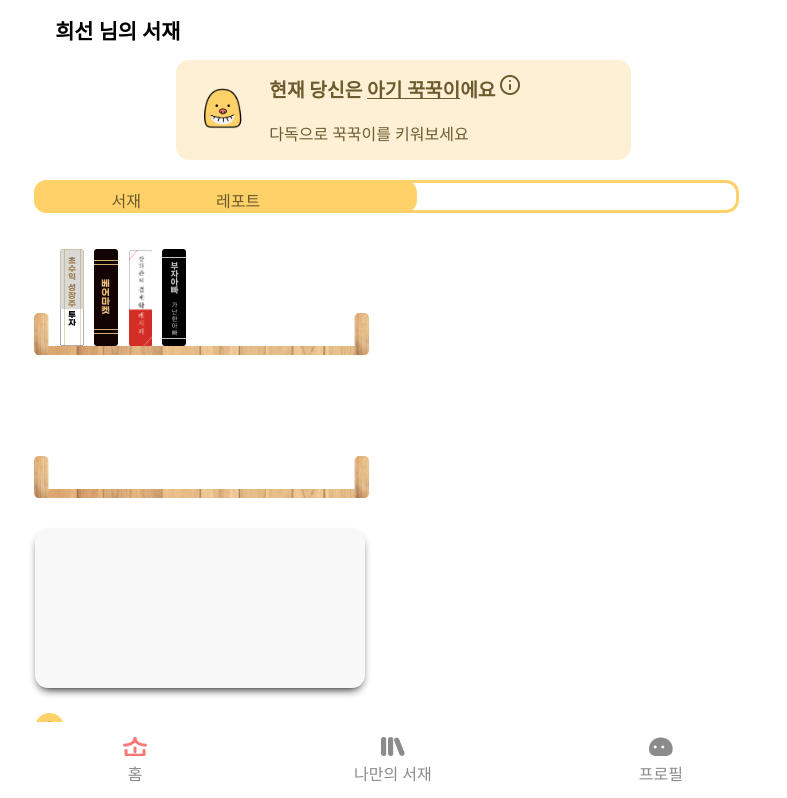
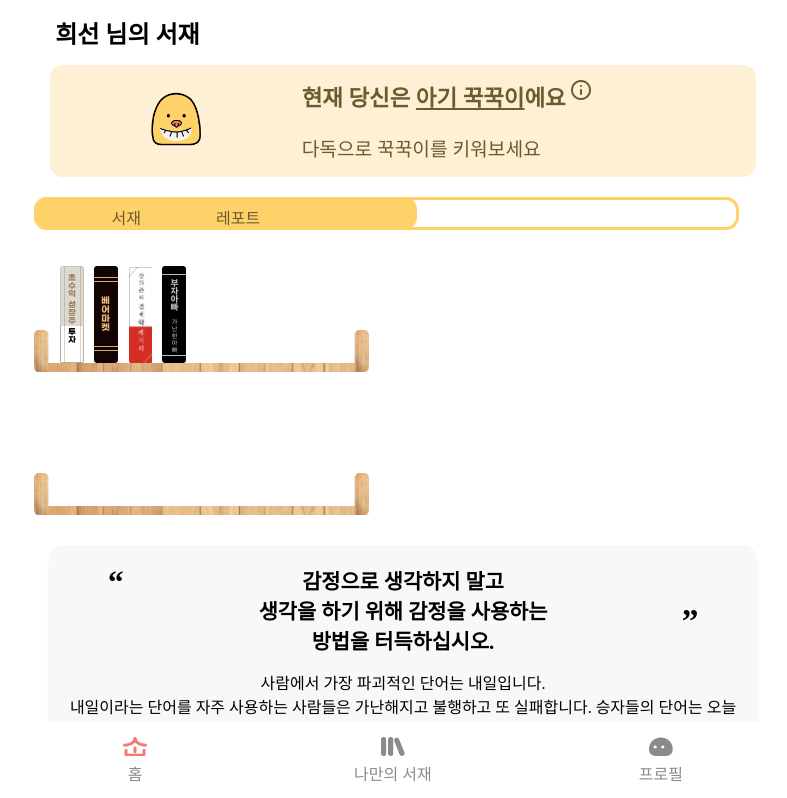
Before and after one commit to 21yuyu99/kkuckdam_frontend, a Next.js app: page /library in a window 1280 px wide. Shown: the top 798 px of the page, without its empty margins (237-1024 px from the left). Built offline with nearby package versions, Linux system fonts and the light colour scheme; a web font is replaced by a local one.

Commit message:
꾹꾹이 배너 반응형 수정, reviewBanner 퍼블리싱

```diff
--- a/components/kkuk/index.tsx
+++ b/components/kkuk/index.tsx
@@ -1,4 +1,4 @@
-import { Container, Title, KkukkkukContainer, TextContainer, IconWrapper, NormalText, UnderlinedText, InformText, TopContainer, CharacterWrapper, InformIconWrapper } from "./kkuk.style"
+import { Container, Title, KkukkkukContainer, TextContainer, IconWrapper, NormalText, UnderlinedText, InformText, TopContainer, CharacterWrapper, InformIconWrapper, MainText } from "./kkuk.style"
 import Image from "next/image";
 import babyKkuck from "@/public/img/library/character/babyKkuck.png";
 import informIcon from "@/public/img/library/informicon.png";
@@ -12,9 +12,9 @@ export const KkukBanner = () => {
                 </CharacterWrapper>
                 <TextContainer>
                     <TopContainer>
-                        <NormalText>현재 당신은&nbsp;</NormalText>
-                        <UnderlinedText>아기 꾹꾹이</UnderlinedText>
-                        <NormalText>에요</NormalText>
+                        <MainText underline={false}>현재 당신은&nbsp;</MainText>
+                        <MainText underline={true}>아기 꾹꾹이</MainText>
+                        <MainText underline={false}>에요</MainText>
                         <InformIconWrapper>
                             <Image src={informIcon} alt="꾹꾹이 설명서" width={20} height={20}/>
                         </InformIconWrapper>
--- a/components/kkuk/kkuk.style.ts
+++ b/components/kkuk/kkuk.style.ts
@@ -16,6 +16,9 @@ export const Title = styled.h2`
   width:92%;
   font-family:Gmarket Sans;
   font-weight:600;
+  @media(min-width:600px){
+    font-size:1.5em;
+  }
 `
 export const KkukkkukContainer = styled.div`
   margin:auto;
@@ -25,7 +28,6 @@ export const KkukkkukContainer = styled.div`
   background-color: #FDF0D4;
   align-items:center;
   padding : 15px;
-  max-width:455px;
   @media(max-width:345px){
     width:100%;
   }
@@ -35,26 +37,28 @@ font-family:Gmarket Sans;
 width:85%;
 padding-left:15px;
 white-space:nowrap;
+@media(min-width:600px){
+  width:80%;
+  padding-left:15%;
+}
 `
-export const NormalText = styled.p`
+export const MainText = styled.p<{underline:boolean}>`
   font-size:1.2em;
   color: #6D5A2F;
   display:inline;
   @media(max-width:345px){
     font-size:1em;
   }
-`
-export const UnderlinedText = styled.p`
-  font-size:1.2em;
-  color: #6D5A2F;
-  display:inline;
-  text-decoration:underline;
-  @media(max-width:345px){
-    font-size:1em;
+  @media(min-width:600px){
+    font-size:1.4em;
   }
+  ${props=>props.underline == true?`text-decoration:underline;`:``}
 `
 export const InformText = styled.p`
   color: #6D5A2F;
+  @media(min-width:600px){
+    font-size:1.2em;
+  }
 `
 export const TopContainer = styled.div`
 display:flex;
@@ -63,6 +67,14 @@ font-weight:700;
 export const CharacterWrapper = styled.div`
 width:15%;
 text-align:center;
+@media(min-width:600px){
+  width:20%;
+  padding-left:12%;
+  >img{
+    width:60px;
+    height:55px;
+  }
+}
 `
 export const InformIconWrapper = styled.div`
 padding-left:5px;
--- a/components/reviewbanner/index.tsx
+++ b/components/reviewbanner/index.tsx
@@ -1,4 +1,4 @@
-import { ReviewContainer } from "./lib_review.style"
+import { Explain, FirstQuote, LastQuote, MainSaying, MainSayingContainer, ReviewContainer } from "./review.style"
 import Image from 'next/image';
 
 import BannerReview from "@/public/img/library/review.png"
@@ -6,23 +6,25 @@ import BannerReview from "@/public/img/library/review.png"
 export const ReviewBanner = () =>{
     return(
             <ReviewContainer>
-                {/* <First_quote>
-                    <span>"</span>
-                </First_quote>
-
-                <MainSaying>
-                    <p>감정으로 생각하지 말고</p>
-                    <p>생각을 하기 위해 감정을 사용하는</p>
-                    <p>방법을 터득하십시오.</p>
-                    <span>"</span>
-                </MainSaying>
-
+                <MainSayingContainer>
+                    <FirstQuote>
+                        “
+                    </FirstQuote>
+                    <MainSaying>
+                        <p>감정으로 생각하지 말고</p>
+                        <p>생각을 하기 위해 감정을 사용하는</p>
+                        <p>방법을 터득하십시오.</p>
+                        {/* 감정으로 생각하기 말고 생각을 하기 위해 감정을 사용하는 방법을 터득하십시오. */}
+                    </MainSaying>
+                    <LastQuote>
+                        ”
+                    </LastQuote>
+                </MainSayingContainer>
                 <Explain>
                     <p>사람에서 가장 파괴적인 단어는 내일입니다.</p>
-                    <p>내일이라는 단어를 자주 사용하는 사람들은 가난해지고 불행하고 또 실패합니다.</p>
-                    <p>승자들의 단어는 오늘입니다. 당신의 일생을 바꾸는 단어 또한 오늘입니다.</p>
-                </Explain> */}
-
+                    <p>내일이라는 단어를 자주 사용하는 사람들은 가난해지고 불행하고 또 실패합니다.
+                    승자들의 단어는 오늘입니다. 당신의 일생을 바꾸는 단어 또한 오늘입니다.</p>
+                    </Explain>
             </ReviewContainer>
 
     )
--- a/components/reviewbanner/lib_review.style.tsx
+++ /dev/null
@@ -1,28 +0,0 @@
-import styled from "styled-components";
-
-
-
-export const ReviewContainer = styled.div`
-    width : 330px;
-    height : 160px;
-    margin-top : 30px;
-    margin-left : 15px;
-    border-radius:13px;
-    background-color : #F8F8F8;
-    box-shadow : 0 5px 10px -4px black;
-`
-
-export const First_quote = styled.div`
-
-`
-
-export const MainSaying = styled.div`
-    display : flex;
-    justify-content: center
-    align-items: center;
-
-`
-
-export const Explain = styled.div`
-
-`
--- /dev/null
+++ b/components/reviewbanner/review.style.tsx
@@ -0,0 +1,40 @@
+import styled from "styled-components";
+
+
+
+export const ReviewContainer = styled.div`
+    width : 92%;
+    margin:auto;
+    margin-top : 30px;
+    border-radius:13px;
+    background-color : #F8F8F8;
+    box-shadow : 0 5px 10px -6px gray;
+    padding:20px 15px;
+`
+
+export const FirstQuote = styled.div`
+width:15%;
+text-align:center;
+font-size:1.5em;
+`
+export const LastQuote = styled.div`
+width:15%;
+text-align:center;
+font-size:1.6em;
+padding-top:1.1em;
+`
+export const MainSaying = styled.div`
+width:70%;
+text-align:center;
+`
+
+export const Explain = styled.div`
+text-align:center;
+`
+export const MainSayingContainer = styled.div`
+display:flex;
+font-size:1.3em;
+font-weight:800;
+font-family: 'Gmarket Sans';
+margin-bottom:15px;
+`
```
